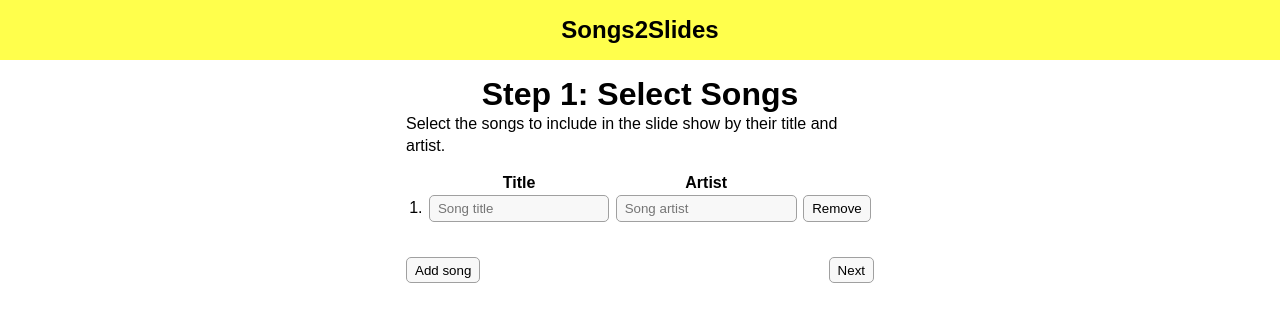
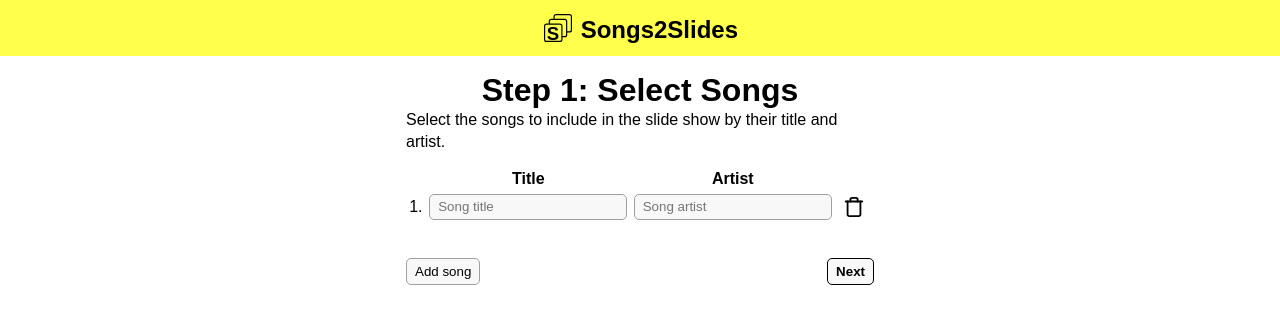
Before and after one commit to ashermorgan/Songs2Slides, a Flask app: page /create/ in a window 1280 px wide. Shown: the top 324 px of the page. Run offline with Flask 3, Linux system fonts and the light colour scheme.

Commit message:
Improve appearance
Add logo in header, turn remove buttons into trash icons, and
emphasize submit buttons.

```diff
--- a/songs2slides/static/global.css
+++ b/songs2slides/static/global.css
@@ -5,13 +5,17 @@
 }
 
 /* page setup */
-body {
+body, textarea {
     font-family: sans-serif;
 }
 header {
     font-weight: bold;
     text-align: center;
     font-size: 1.5rem;
+}
+header img {
+    vertical-align: bottom;
+    height: 2rem;
 }
 main {
     margin: auto;
@@ -27,8 +31,25 @@ p {
     margin-bottom: 1rem;
 }
 
+/* button icons */
+.icon {
+  height: 2rem;
+  border: none;
+  padding: 0rem;
+  background-color: #00000000;
+  vertical-align: middle;
+}
+.icon img {
+  height: 2rem;
+  width: 2rem;
+  padding: 0.3rem;
+}
+
 /* padding */
-header, main {
+header {
+    padding: 0.75rem;
+}
+main {
     padding: 1rem;
 }
 button, input {
@@ -43,6 +64,10 @@ button, input, textarea {
     border: 1px solid;
     border-radius: 5px;
 }
+button[type=submit] {
+    font-weight: bold;
+    border-color: var(--foreground);
+}
 
 /* colors */
 body {
@@ -50,8 +75,11 @@ body {
     background-color: var(--background1);
 }
 header {
+    background: var(--theme);
+}
+header a {
     color: #000000;
-    background: var(--theme);
+    text-decoration: none;
 }
 input, button, textarea {
     color: var(--foreground);
@@ -111,6 +139,10 @@ a {
     --foreground: #e8e8e8;
     --link: hsl(210, 100%, 65%);
   }
+
+  .icon img {
+      filter: invert(95%);
+  }
 }
 
 /* print media mode */
--- a/songs2slides/templates/create.html
+++ b/songs2slides/templates/create.html
@@ -23,7 +23,10 @@
                 <input name="artist-" placeholder="Song artist"/>
             </td>
             <td>
-                <input type="button" value="Remove"/>
+                <button class="icon" type="button" title="Remove">
+                        <img src="{{ url_for('static', filename='trash.svg') }}"
+                            alt="Remove icon"/>
+                </button>
             </td>
         </tr>
     </template>
@@ -48,7 +51,11 @@
                     <input type="text" name="artist-1" placeholder="Song artist"/>
                 </td>
                 <td>
-                    <input type="button" value="Remove" onclick="remove_song(1)"/>
+                    <button class="icon" type="button" onclick="remove_song(1)"
+                       title="Remove">
+                        <img src="{{ url_for('static', filename='trash.svg') }}"
+                            alt="Remove icon"/>
+                    </button>
                 </td>
             </tr>
             {% else %}
@@ -64,8 +71,11 @@
                             placeholder="Song artist" value="{{ song.artist }}"/>
                     </td>
                     <td>
-                        <input type="button" value="Remove"
-                            onclick="remove_song({{ loop.index }})"/>
+                        <button class="icon" type="button" title="Remove"
+                            onclick="remove_song({{ loop.index }})">
+                            <img src="{{ url_for('static', filename='trash.svg') }}"
+                                 alt="Remove icon"/>
+                        </button>
                     </td>
                 </tr>
                 {% endfor %}
@@ -75,7 +85,7 @@
 
     <div id="actions">
         <input type="button" value="Add song" onclick="add_song()"/>
-        <button>
+        <button type="submit">
             Next
         </button>
     </div>
@@ -171,7 +181,7 @@
 
     <div id="actions">
         <input onclick="back()" type="button" value="Back"/>
-        <button>
+        <button type="submit">
             Create Slide Show
         </button>
     </div>
--- a/songs2slides/templates/layout.html
+++ b/songs2slides/templates/layout.html
@@ -12,7 +12,10 @@
     </head>
     <body>
         <header>
-            Songs2Slides
+            <a href="{{ url_for('.home') }}">
+                <img src="{{ url_for('static', filename='icon.svg') }}" alt=""/>
+                Songs2Slides
+            </a>
         </header>
 
         <main>
```
Also changed, not shown: songs2slides/static/trash.svg (added).
